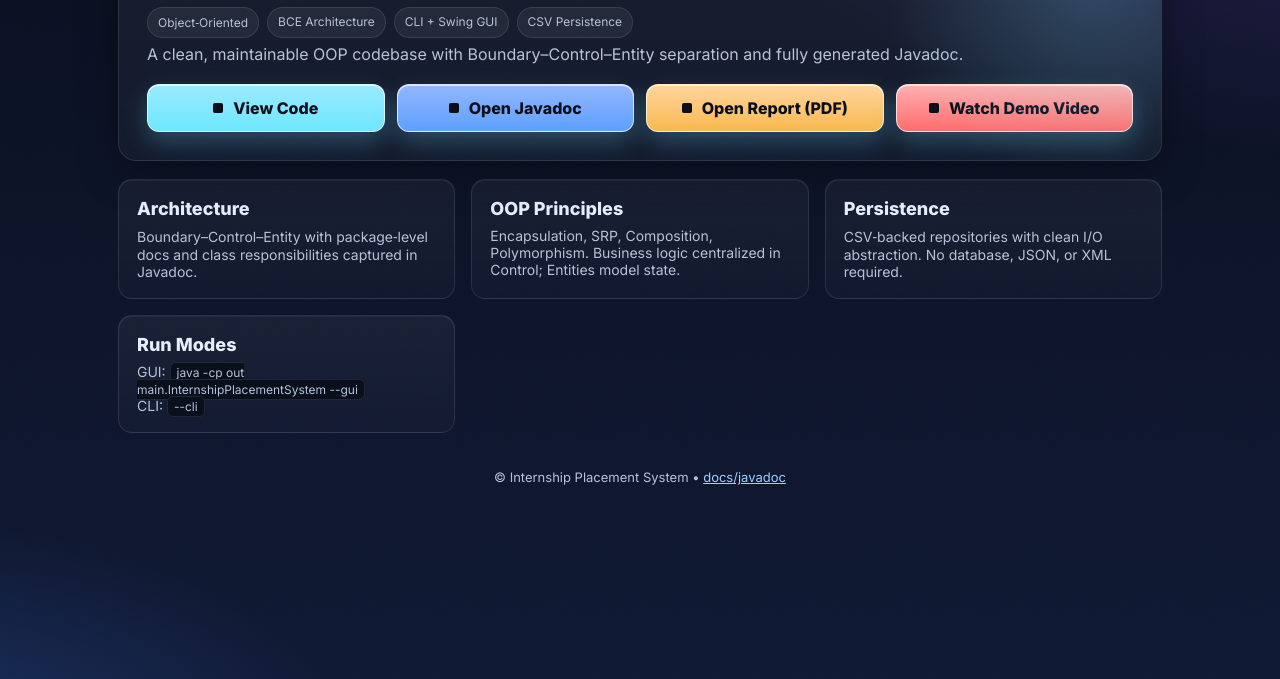
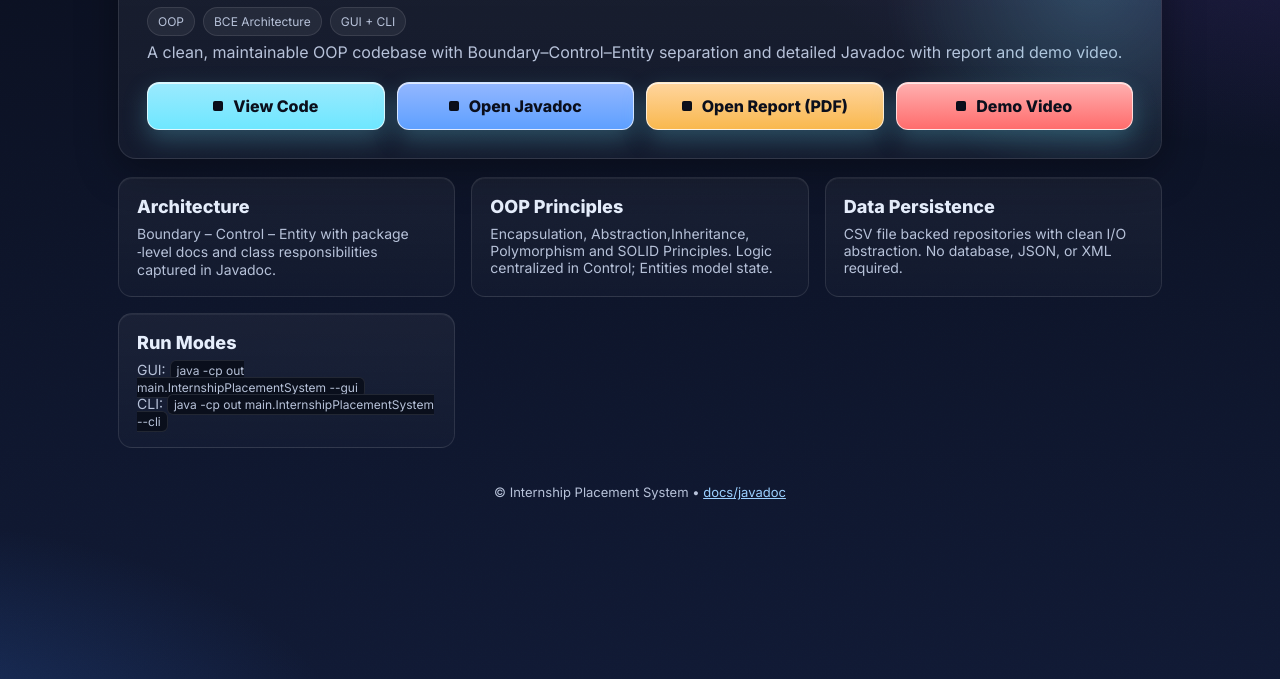
Before and after one commit to shreyvivek/oops_internship_system, a plain HTML site: page docs/index.html in a window 1280 px wide. Shown: the part 121-800 px from the top of the page. Drawn offline with Linux system fonts and the light colour scheme.

Commit message:
updated link

```diff
--- a/docs/index.html
+++ b/docs/index.html
@@ -29,14 +29,14 @@
 			mix-blend-mode:soft-light;}
 		.wrap{max-width:1080px;margin:0 auto;padding:42px 18px 64px;position:relative;}
 		.hero{position:relative;border:1px solid var(--border);border-radius:18px;padding:28px;background:linear-gradient(180deg,rgba(255,255,255,.06),rgba(255,255,255,.03));box-shadow:0 10px 40px rgba(0,0,0,.35), inset 0 1px 0 rgba(255,255,255,.08);overflow:hidden;}
-		.ring{position:absolute;width:580px;height:580px;border-radius:50%;top:-240px;right:-220px;background:radial-gradient(closest-side, rgba(110,231,255,.20), transparent 70%);filter:blur(8px);animation:float 12s ease-in-out infinite;}
+		.ring{position:absolute;width:580px;height:580px;border-radius:50%;top:-240px;right:-220px;background:radial-gradient(closest-side, rgba(110,231,255,.20), transparent 70%);filter:blur(8px);animation:float 12s ease-in-out infinite;pointer-events:none;z-index:0;}
 		@keyframes float{0%,100%{transform:translateY(0) rotate(0deg)}50%{transform:translateY(14px) rotate(3deg)}}
 		h1{margin:6px 0 10px;font-size:34px;letter-spacing:.3px}
 		.badges{display:flex;flex-wrap:wrap;gap:8px;margin:8px 0 2px}
 		.badge{font-size:12px;color:var(--muted);padding:6px 10px;border:1px solid var(--border);border-radius:999px;background:var(--glass)}
 		p.desc{color:var(--muted);margin:6px 0 0}
-		.btns{display:grid;gap:12px;grid-template-columns:repeat(auto-fit,minmax(210px,1fr));margin-top:20px}
-		a.btn{display:flex;gap:10px;align-items:center;justify-content:center;padding:13px 14px;border-radius:12px;text-decoration:none;font-weight:800;color:#0b0f1c;background:linear-gradient(180deg,#9beafe,#6ee7ff);box-shadow:0 10px 24px rgba(110,231,255,.25), inset 0 1px 0 rgba(255,255,255,.7);border:1px solid rgba(255,255,255,.7);transition:transform .12s ease, box-shadow .12s ease}
+		.btns{display:grid;gap:12px;grid-template-columns:repeat(auto-fit,minmax(210px,1fr));margin-top:20px;position:relative;z-index:1}
+		a.btn{display:flex;gap:10px;align-items:center;justify-content:center;padding:13px 14px;border-radius:12px;text-decoration:none;font-weight:800;color:#0b0f1c;background:linear-gradient(180deg,#9beafe,#6ee7ff);box-shadow:0 10px 24px rgba(110,231,255,.25), inset 0 1px 0 rgba(255,255,255,.7);border:1px solid rgba(255,255,255,.7);transition:transform .12s ease, box-shadow .12s ease;position:relative;z-index:2}
 		a.btn:hover{transform:translateY(-1px);box-shadow:0 14px 28px rgba(110,231,255,.35), inset 0 1px 0 rgba(255,255,255,.9)}
 		a.btn span.i{width:10px;height:10px;border-radius:2px;background:#0b0f1c;box-shadow:0 0 0 1.5px rgba(0,0,0,.15) inset}
 		a.btn.blue{background:linear-gradient(180deg,#93b7ff,#5ea0ff)}
@@ -58,35 +58,34 @@
 			<div class="ring"></div>
 			<h1>Internship Placement Management System</h1>
 			<div class="badges">
-				<span class="badge">Object‑Oriented</span>
+				<span class="badge">OOP</span>
 				<span class="badge">BCE Architecture</span>
-				<span class="badge">CLI + Swing GUI</span>
-				<span class="badge">CSV Persistence</span>
+				<span class="badge">GUI + CLI</span>
 			</div>
-			<p class="desc">A clean, maintainable OOP codebase with Boundary–Control–Entity separation and fully generated Javadoc.</p>
+			<p class="desc">A clean, maintainable OOP codebase with Boundary–Control–Entity separation and detailed Javadoc with report and demo video.</p>
 			<div class="btns">
 				<a class="btn" href="https://github.com/shreyvivek/oops_internship_system" target="_blank" rel="noopener"><span class="i"></span>View Code</a>
 				<a class="btn blue" href="javadoc/index.html"><span class="i"></span>Open Javadoc</a>
 				<a class="btn amber" href="report.pdf" target="_blank" rel="noopener"><span class="i"></span>Open Report (PDF)</a>
-				<a class="btn red" href="https://youtu.be/KCn4xu6eOXE" target="_blank" rel="noopener"><span class="i"></span>Watch Demo Video</a>
+				<a class="btn red" href="https://youtu.be/KCn4xu6eOXE" target="_blank" rel="noopener"><span class="i"></span>Demo Video</a>
 			</div>
 		</section>
 		<div class="grid">
 			<div class="card">
 				<h3>Architecture</h3>
-				<p>Boundary–Control–Entity with package‑level docs and class responsibilities captured in Javadoc.</p>
+				<p>Boundary – Control – Entity with package ‑level docs and class responsibilities captured in Javadoc.</p>
 			</div>
 			<div class="card">
 				<h3>OOP Principles</h3>
-				<p>Encapsulation, SRP, Composition, Polymorphism. Business logic centralized in Control; Entities model state.</p>
+				<p>Encapsulation, Abstraction,Inheritance, Polymorphism and SOLID Principles. Logic centralized in Control; Entities model state.</p>
 			</div>
 			<div class="card">
-				<h3>Persistence</h3>
-				<p>CSV‑backed repositories with clean I/O abstraction. No database, JSON, or XML required.</p>
+				<h3>Data Persistence</h3>
+				<p>CSV file backed repositories with clean I/O abstraction. No database, JSON, or XML required.</p>
 			</div>
 			<div class="card">
 				<h3>Run Modes</h3>
-				<p>GUI: <span class="kbd">java -cp out main.InternshipPlacementSystem --gui</span><br/>CLI: <span class="kbd">--cli</span></p>
+				<p>GUI: <span class="kbd">java -cp out main.InternshipPlacementSystem --gui</span><br/>CLI: <span class="kbd">java -cp out main.InternshipPlacementSystem --cli</span></p>
 			</div>
 		</div>
 		<footer>
```
